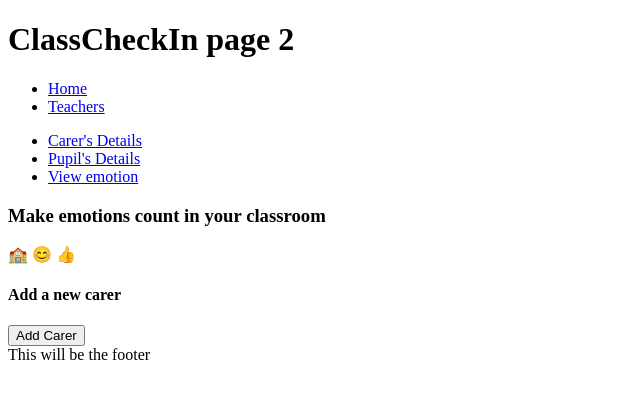
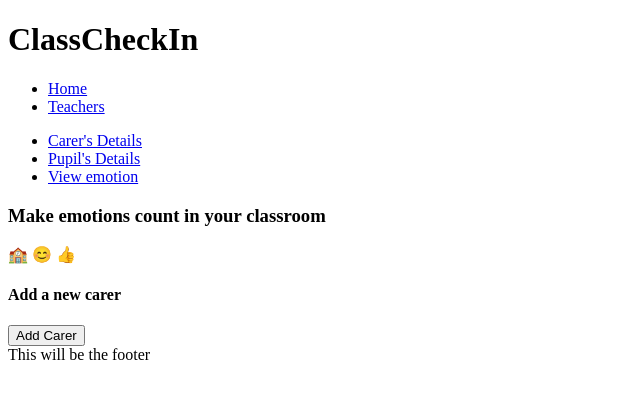
Before and after one commit to Cordu7/class_check_in, a Flask app: page /carers in a window 1280 px wide. Shown: the top 399 px of the page, without its empty margins (0-640 px from the left). Run offline with Flask 2, Linux system fonts and the light colour scheme; data that the repository does not hold is empty; some libraries are stand-ins or nearby versions.

Commit message:
initial commit branch

```diff
--- a/class_check_in/templates/basetwo.html
+++ b/class_check_in/templates/basetwo.html
@@ -9,7 +9,7 @@
 </head>
 <body>
   <header>
-    <h1>ClassCheckIn page 2</h1>
+    <h1>ClassCheckIn</h1>
     <nav>
       <ul class="menu">
         <li><a href="/">Home</a></li>
```
